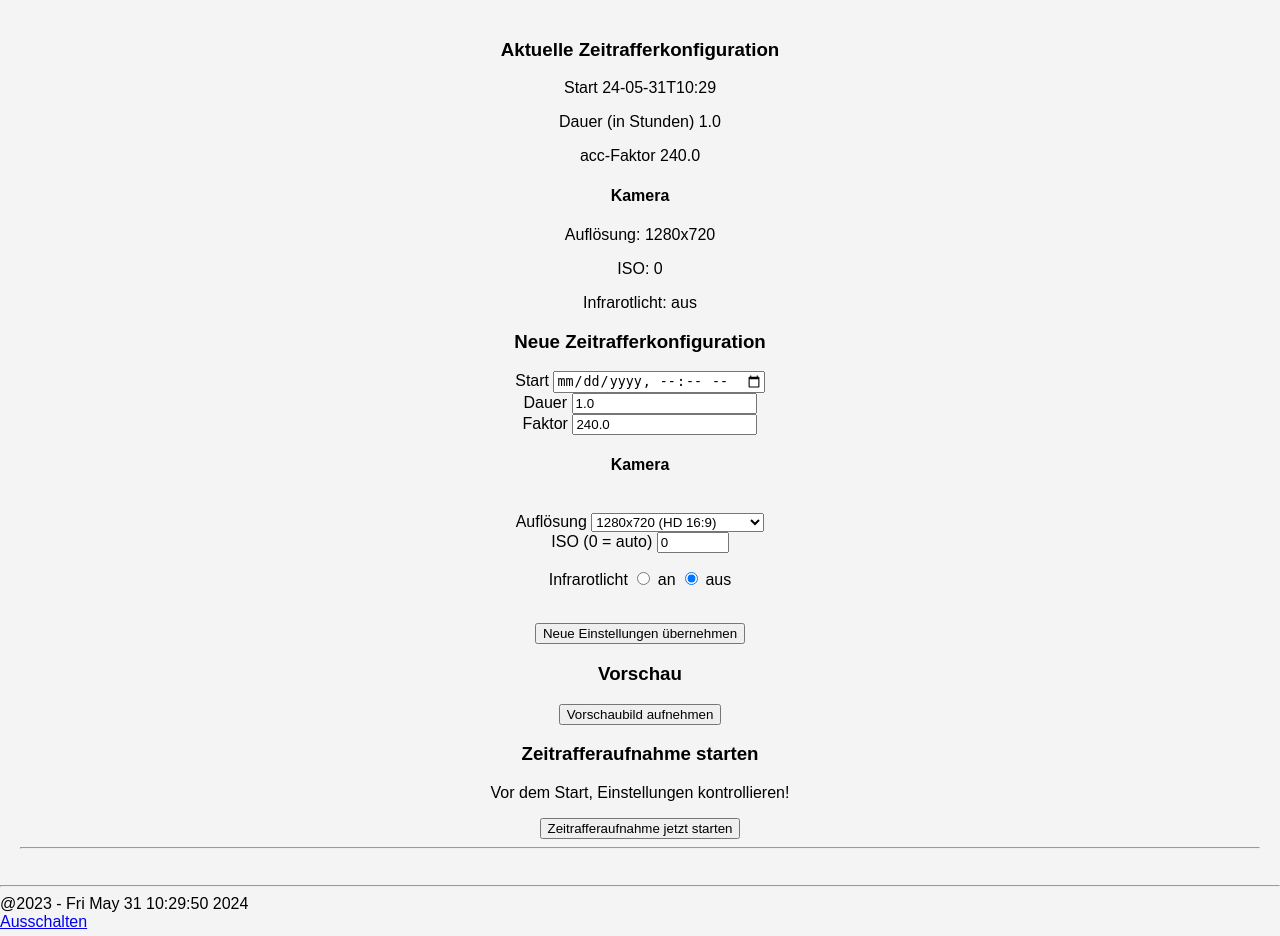
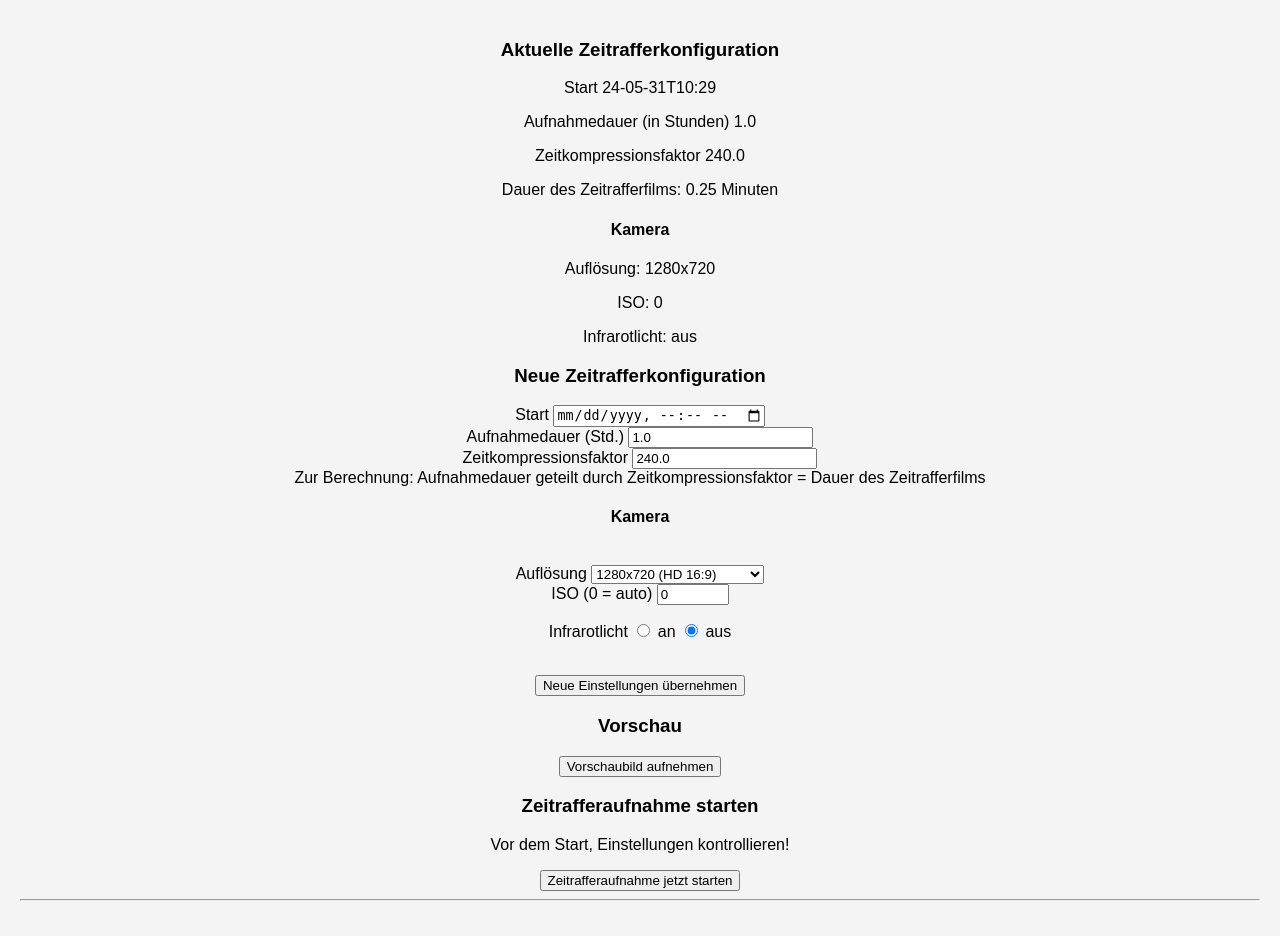
Before and after one commit to muellerau/nightowl, a Flask app: page /timelapse in a window 1280 px wide. Shown: the part 114-1050 px from the top of the page. Run offline with Flask 3, Linux system fonts and the light colour scheme; parts of the project's set-up code (start-up, migrations or seed data) failed here and were passed over.

Commit message:
user info for time acceleration calculation

```diff
--- a/nightowlDashboard/app.py
+++ b/nightowlDashboard/app.py
@@ -54,7 +54,7 @@ def tlpage():
         'nowtime': time.ctime(),
         'camsettings': timelapse_c.cam_settings,
         'lapse_interval': (lapse_interval[0].strftime('%y-%m-%dT%H:%M'), lapse_interval[1], lapse_interval[2]),
-        'lapse_interval_text': ('Start', 'Dauer (in Stunden)', 'acc-Faktor'),
+        'lapse_interval_text': ('Start', 'Aufnahmedauer (in Stunden)', 'Zeitkompressionsfaktor'),
         'camstatus': timelapse_c.status,
         'preview_img': None,
         'camresolution_options': {'1920x1080 (FullHD 16:9)':'1920x1080',
--- a/nightowlDashboard/templates/timelapse.html
+++ b/nightowlDashboard/templates/timelapse.html
@@ -8,6 +8,7 @@
       {% for i in range(lapse_interval|length) %}
         <p>{{ lapse_interval_text[i] }} {{ lapse_interval[i] }}</p>
       {% endfor %}
+      <p>Dauer des Zeitrafferfilms: {{ lapse_interval[1]/lapse_interval[2] * 60 }} Minuten</p>
       <h4>Kamera</h4>
       <p>Auflösung: {{ camsettings['camresolution'] }}</p>
       <p>ISO: {{ camsettings['camiso'] }}</p>
@@ -27,11 +28,13 @@
           <label for="t_start">Start</label>
           <input type="datetime-local" id="t_start" name="t_start">
           <br>
-          <label for="duration">Dauer</label>
+          <label for="duration">Aufnahmedauer (Std.)</label>
           <input type="text" id="duration" name="duration" value="{{ lapse_interval[1] }}">
           <br>
-          <label for="f_acc">Faktor</label>
+          <label for="f_acc">Zeitkompressionsfaktor</label>
           <input type="text" id="f_acc" name="f_acc" value="{{ lapse_interval[2] }}">
+          <br>
+          Zur Berechnung: Aufnahmedauer geteilt durch Zeitkompressionsfaktor = Dauer des Zeitrafferfilms
           <br>
           <h4>Kamera</h4>
           <br>
```
